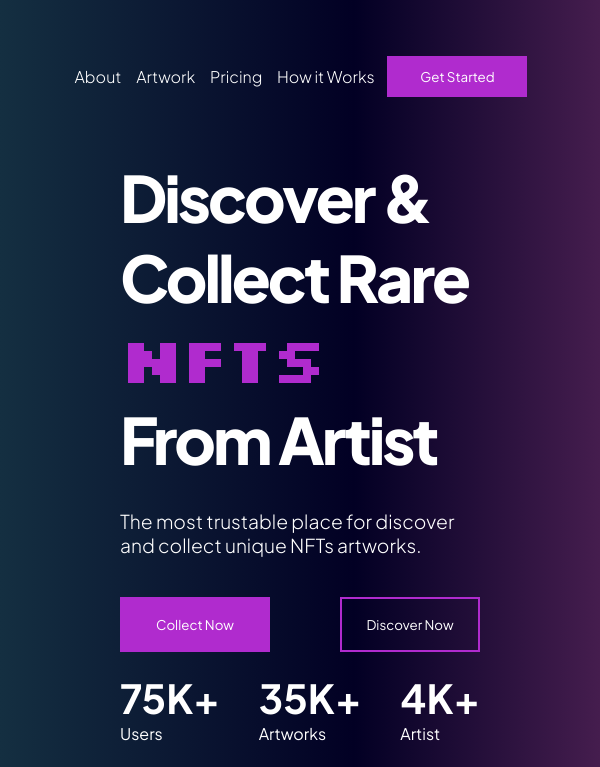
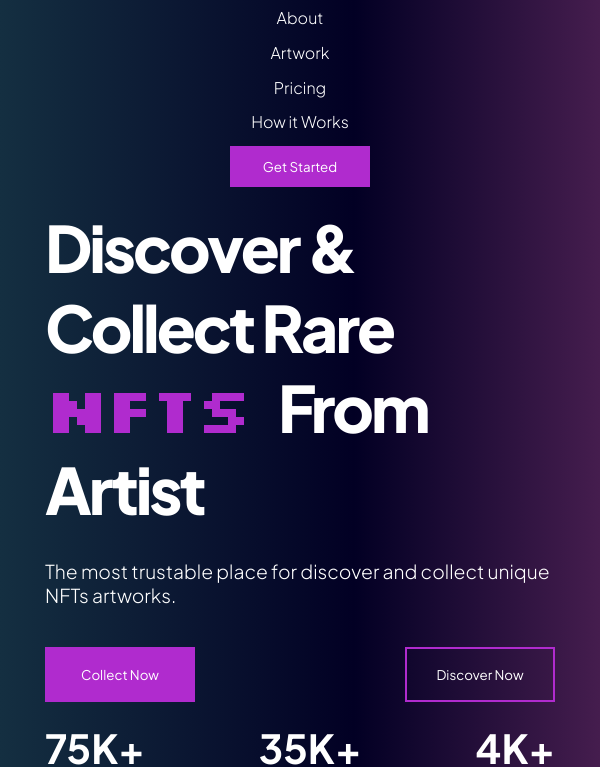
Before and after one commit to Giovannymo/NFT-landing-page, a plain HTML site: page index.html in a window 600 px wide. Shown: the part 43-810 px from the top of the page. Drawn offline with Linux system fonts and the light colour scheme.

Commit message:
fix: responsive mobile

```diff
--- a/styles.css
+++ b/styles.css
@@ -69,7 +69,7 @@ body{
  .nav{
     width: 50%;
 }
-.nav > .nav-menu {
+.nav-menu {
     display: flex;
     flex-direction: row;
     width: 100%;
@@ -78,6 +78,7 @@ body{
     align-items: center;
     list-style: none;
 }
+
 .nav-menu> li> a{
     text-decoration: none;
     display: block;
@@ -173,7 +174,7 @@ body{
 
 .button-discover{
     background-color: transparent;
-    width: 140px;
+    width: 150px;
     padding: 17px 0;
     border-color: #B02BCE;
     border-style: solid;
@@ -272,13 +273,13 @@ body{
 }
 
 /* Smartphone*/
-@media (min-width: 576px) and (max-width: 767px){
+@media (min-width: 400px) and (max-width: 767px){
 
     .container{
         display: grid;
         row-gap: 50px;
         grid-template:
-        "header header" 150px
+        "header header" 200px
         "main main" auto
         "image-main image-main" auto
         "footer footer " auto
@@ -290,7 +291,7 @@ body{
 
 
      .header{
-        height: 150px;
+        height: 200px;
         flex-direction: column;
      }
      .logo{
@@ -301,6 +302,18 @@ body{
         width: 100%;
         min-width: 475px;
      }
+     .nav-menu{
+        flex-direction: column;
+        height: 200px;
+
+     }
+     .main-container{
+        width: 85%;
+     }
+     .image-main {
+        width: 60%;
+     }
+
 
 
 }
```
Also changed, not shown: index.html (+0 -1 lines).
